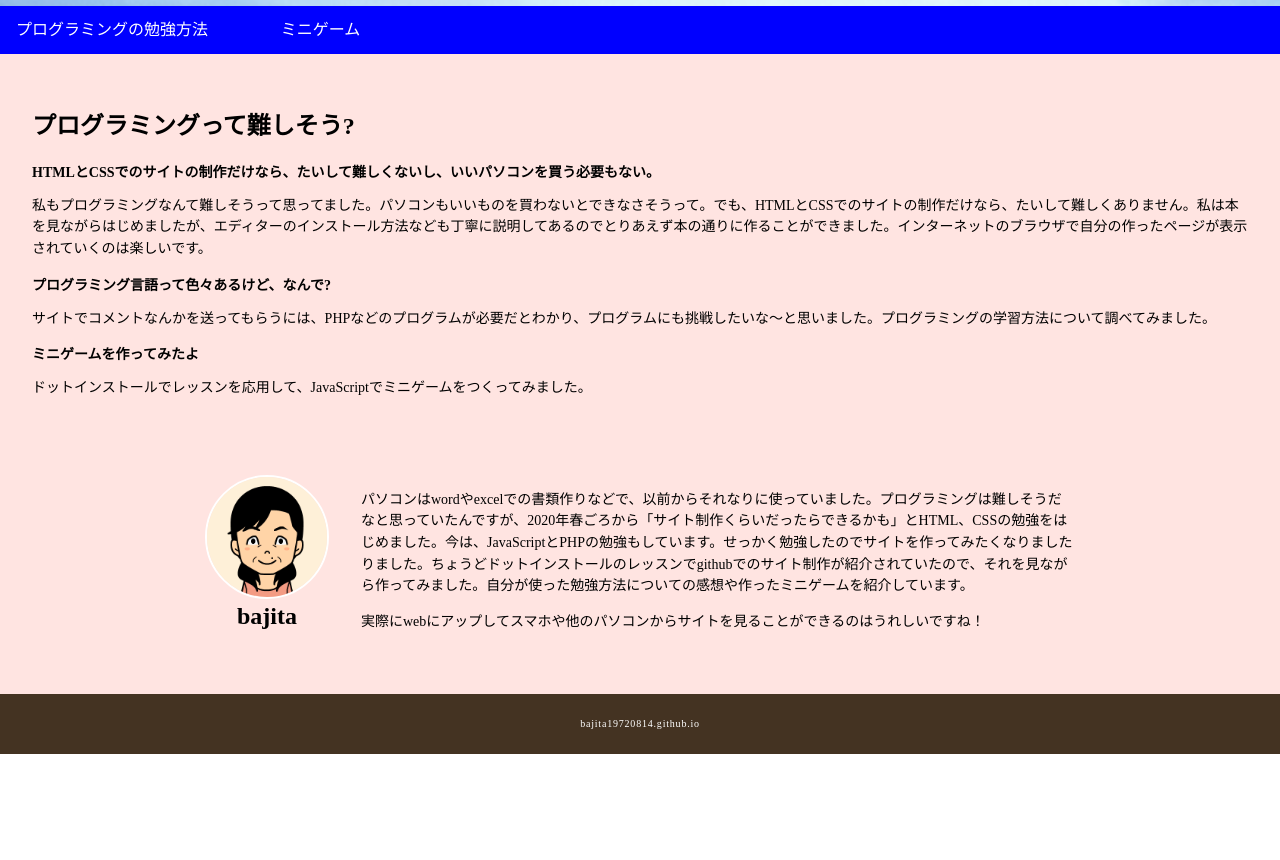
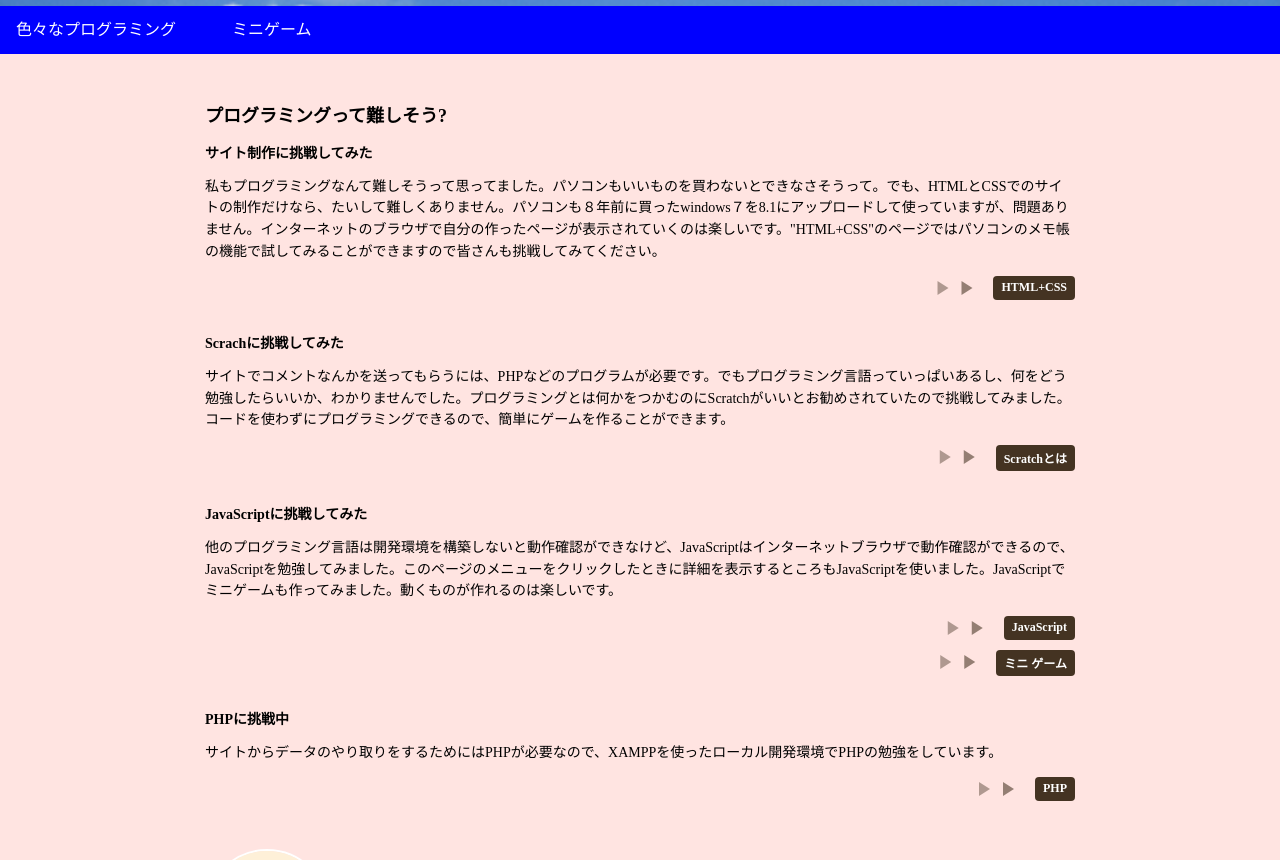
Before and after one commit to bajita19720814/bajita19720814.github.io, a plain HTML site: page index.html in a window 1280 px wide. Shown: the part 174-1034 px from the top of the page. Before the commit the page ends 928 px from the top, so only its background shows below. Drawn offline with Linux system fonts and the light colour scheme.

Commit message:
Add files via upload

```diff
--- a/index.html
+++ b/index.html
@@ -4,6 +4,8 @@
   <meta charset="UTF-8">
   <meta name="viewport" content="width=device-width, initial-scale=1.0">
   <title>48才からプログラミングをはじめてみた</title>
+  <link href="https://fonts.googleapis.com/icon?family=Material+Icons"
+      rel="stylesheet">
   <link rel="stylesheet" href="style.css">
 </head>
 <body>
@@ -12,24 +14,26 @@
     <p>プログラミングっておもしろい！</p>
   </header>
   <nav>
-    <div class="programing">
-      <p>プログラミングの勉強方法</p>
-      <section class="programing-li">
+    <div data-id="programing">
+      <p>色々なプログラミング</p>
+      <section id="programing">
         <ul>
+          <li><a href="https//bajita19720814.github.io/sitemake/.">HTML+CSS:製作中</a></li>
           <li><a href="">Scratch:制作中</a></li>
-          <li><a href="">本で学習:製作中</a></li>
-          <li><a href="">動画で学習:製作中</a></li>
+          <li><a href="">JavaScript:製作中</a></li>
+          <li><a href="">PHP:勉強中</a></li>
       </section>
     </div>
-    <div class="minigame">
+    <div data-id="minigame">
       <p>ミニゲーム</p>
-      <section class="minigame-li">
+      <section id="minigame">
         <ul>
           <li><a href="https://bajita19720814.github.io/colorgame/.">
           色のミニゲーム</a></li>
           <li><a href="https://bajita19720814.github.io/cardgame/.">
           神経衰弱ゲーム</a></li>
-          <li><a href="">シューティングゲーム:製作中</a></li>
+          <li><a href="https://bajita19720814.github.io/dategame/.">時間と日付の計算ゲーム</a></li>
+          <li><a href="https://bajita19720814.github.io/shootinggame/.">シューティングゲーム</a></li>
         </ul>
       </section>
     </div>
@@ -37,17 +41,82 @@
   <main>
     <article>
       <h1 id="study-title">プログラミングって難しそう?</h1>
-      <h2>HTMLとCSSでのサイトの制作だけなら、たいして難しくないし、いいパソコンを買う必要もない。</h2>
-      <p>私もプログラミングなんて難しそうって思ってました。パソコンもいいものを買わないとできなさそうって。でも、HTMLとCSSでのサイトの制作だけなら、たいして難しくありません。私は本を見ながらはじめましたが、エディターのインストール方法なども丁寧に説明してあるのでとりあえず本の通りに作ることができました。インターネットのブラウザで自分の作ったページが表示されていくのは楽しいです。</p>
-      <h2>プログラミング言語って色々あるけど、なんで?</h2>
-      <p>サイトでコメントなんかを送ってもらうには、PHPなどのプログラムが必要だとわかり、プログラムにも挑戦したいな～と思いました。プログラミングの学習方法について調べてみました。</p>
-      <h2>ミニゲームを作ってみたよ</h2>
-      <p>ドットインストールでレッスンを応用して、JavaScriptでミニゲームをつくってみました。</p>
-
-
-
-
-
+      <section class="sitemake">
+        <h2>サイト制作に挑戦してみた</h2>
+        <p>私もプログラミングなんて難しそうって思ってました。パソコンもいいものを買わないとできなさそうって。でも、HTMLとCSSでのサイトの制作だけなら、たいして難しくありません。パソコンも８年前に買ったwindows７を8.1にアップロードして使っていますが、問題ありません。インターネットのブラウザで自分の作ったページが表示されていくのは楽しいです。"HTML+CSS"のページではパソコンのメモ帳の機能で試してみることができますので皆さんも挑戦してみてください。</p>
+        <div class="button-container">
+          <span class="material-icons">
+          play_arrow
+          </span>
+          <span class="material-icons">
+            play_arrow
+          </span>
+          <span class="material-icons">
+            play_arrow
+          </span>
+          <div class="button"><a href="">HTML+CSS</a></div>
+        </div>
+      </section>
+      <section class="scratch">
+        <h2>Scrachに挑戦してみた</h2>
+        <p>サイトでコメントなんかを送ってもらうには、PHPなどのプログラムが必要です。でもプログラミング言語っていっぱいあるし、何をどう勉強したらいいか、わかりませんでした。プログラミングとは何かをつかむのにScratchがいいとお勧めされていたので挑戦してみました。コードを使わずにプログラミングできるので、簡単にゲームを作ることができます。</p>
+        <div class="button-container">
+          <span class="material-icons">
+          play_arrow
+          </span>
+          <span class="material-icons">
+            play_arrow
+          </span>
+          <span class="material-icons">
+            play_arrow
+          </span>
+          <div class="button"><a href="">Scratchとは</a> </div>
+        </div>
+      </section>
+      <section class="javaScript">
+        <h2>JavaScriptに挑戦してみた</h2>
+        <p>他のプログラミング言語は開発環境を構築しないと動作確認ができなけど、JavaScriptはインターネットブラウザで動作確認ができるので、JavaScriptを勉強してみました。このページのメニューをクリックしたときに詳細を表示するところもJavaScriptを使いました。JavaScriptでミニゲームも作ってみました。動くものが作れるのは楽しいです。</p>
+        <div class="button-container">
+          <span class="material-icons">
+          play_arrow
+          </span>
+          <span class="material-icons">
+            play_arrow
+          </span>
+          <span class="material-icons">
+            play_arrow
+          </span>
+          <div class="button"><a href="">JavaScript</a> </div>
+        </div>
+        <div class="button-container">
+          <span class="material-icons">
+          play_arrow
+          </span>
+          <span class="material-icons">
+            play_arrow
+          </span>
+          <span class="material-icons">
+            play_arrow
+          </span>
+          <div class="button"><a href=""> ミニ ゲーム </a> </div>
+        </div>
+      </section>
+      <section class="php">
+        <h2>PHPに挑戦中</h2>
+        <p>サイトからデータのやり取りをするためにはPHPが必要なので、XAMPPを使ったローカル開発環境でPHPの勉強をしています。</p>
+        <div class="button-container">
+          <span class="material-icons">
+          play_arrow
+          </span>
+          <span class="material-icons">
+            play_arrow
+          </span>
+          <span class="material-icons">
+            play_arrow
+          </span>
+          <div class="button"><a href="">PHP</a> </div>
+        </div>
+      </section>
     </article>
     </section>
     <section class="profile">
@@ -65,5 +134,6 @@
   <footer>
     bajita19720814.github.io
   </footer>
+  <script src="main.js"></script>
 </body>
 </html>
--- /dev/null
+++ b/main.js
@@ -0,0 +1,33 @@
+'use strict';
+{
+  const divs = document.querySelectorAll('nav div');
+  const sections = document.querySelectorAll('nav section');
+  const header = document.querySelector('header');
+  const main = document.querySelector('main');
+  divs.forEach(div => {
+    div.addEventListener('click', () => {
+      div.classList.toggle('active');
+      if (div.classList.contains('active')) {
+        document.getElementById(div.dataset.id).classList.add('show');
+      } else {
+        document.getElementById(div.dataset.id).classList.remove('show');
+      }
+    });
+  });
+  header.addEventListener('click', () => {
+    divs.forEach(div => {
+      div.classList.remove('active');
+    });
+    sections.forEach(section => {
+      section.classList.remove('show');
+    });
+  });
+  main.addEventListener('click', () => {
+    divs.forEach(div => {
+      div.classList.remove('active');
+    });
+    sections.forEach(section => {
+      section.classList.remove('show');
+    });
+  });
+}
--- a/style.css
+++ b/style.css
@@ -5,7 +5,7 @@ body {
 header {
   margin: 0;
   padding: 0;
-  background-image: url(img/mountain.png);
+  background-image: url(img/bluesky2020.12.png);
   background-size: cover;
   height: 160px;
 }
@@ -33,11 +33,12 @@ li {
   height: 32px;
   margin: 0;
 }
-a {
+nav a {
   display: block;
   text-decoration: none;
   color: #fff;
 }
+
 nav div {
   height: 48px;
   padding-left: 16px;
@@ -55,17 +56,11 @@ nav div:hover {
 nav section {
   display: none;
 }
-.programing:hover .programing-li {
+nav section.show {
   display: block;
 }
-.minigame:hover .minigame-li {
-  display: block;
-}
-.programing:hover {
-  height: 150px;
-}
-.minigame:hover {
-  height: 150px;
+nav div.active {
+  height: 180px;
 }
 main {
   margin: 0;
@@ -73,7 +68,13 @@ main {
   background-color: mistyrose;
 }
 article {
-  margin-bottom: 60px;
+  margin-bottom: 32px;
+}
+article section {
+  margin-bottom: 32px;
+}
+article h1 {
+  font-size: 18px;
 }
 article h2 {
   font-size: 14px;
@@ -121,6 +122,89 @@ footer {
   letter-spacing: 0.05rem;
   line-height: 60px;
 }
+span {
+  display: block;
+  font-size: 32px;
+  color: #432;
+  opacity: 0;
+  transition: opacity 0.5s;
+}
+.button-container {
+  width: 100%;
+  display: flex;
+  justify-content: flex-end;
+  justify-items: right;
+  margin-bottom: 10px;
+}
+.button-container span:nth-child(1) {
+  animation: play1 3s;
+  animation-iteration-count: infinite;
+}
+@keyframes play1 {
+  0% {
+    opacity: 0;
+  }
+  25% {
+    opacity: 1;
+  }
+  50% {
+    opacity: 0;
+  }
+  100% {
+    opacity: 0;
+  }
+}
+.button-container span:nth-child(2) {
+  animation: play2 3s;
+  animation-iteration-count: infinite;
+}
+@keyframes play2 {
+  0% {
+    opacity: 0;
+  }
+  25% {
+    opacity: 0;
+  }
+  50% {
+    opacity: 1;
+  }
+  100% {
+    opacity: 0;
+  }
+}
+.button-container span:nth-child(3) {
+  animation: play3 3s;
+  animation-iteration-count: infinite;
+}
+@keyframes play3 {
+  0% {
+    opacity: 0;
+  }
+  25% {
+    opacity: 0;
+  }
+  50% {
+    opacity: 0;
+  }
+  100% {
+    opacity: 1;
+  }
+}
+.button {
+  padding: 4px 8px;
+  margin-left: 16px;
+  background-color: #432;
+  border-radius: 4px;
+}
+
+.button a {
+  display: block;
+  text-decoration: none;
+  color: #fff;
+  font-size: 12px;
+  font-weight: bold;
+}
+
 @media (min-width:510px) {
   header {
     height: 180px;
@@ -132,12 +216,12 @@ footer {
   nav {
     display: flex;
   }
-  .programing {
-    width: 255px;
+  nav div:nth-child(1) {
+    width: 205px;
     border: none;
   }
-  .minigame {
-    width: calc(100% - 255px);
+ nav div:nth-child(2) {
+    width: calc(100% - 205px);
     border: none;
   }
 
@@ -156,4 +240,9 @@ footer {
     width: 870px;
     margin: 0 auto;
   }
+  article {
+    width: 870px;
+    margin: 0 auto;
+  }
+
 }
```
Also changed, not shown: img/bluesky2020.12.png (added).
